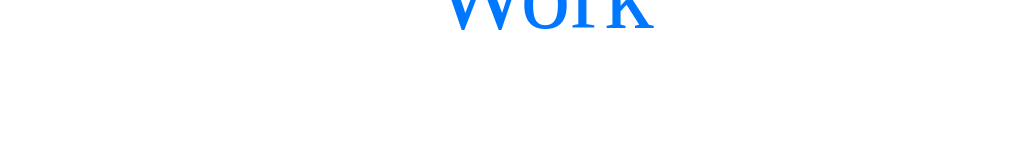
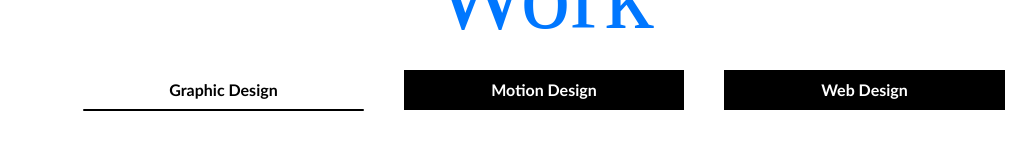
Before and after one commit to Chrisluan/portifolio, a React (Vite) app: page / in a window 1280 px wide. Shown: the part 1718-1868 px from the top of the page, without its empty margins (96-1132 px from the left). Built offline with nearby package versions, Linux system fonts and the light colour scheme.

Commit message:
Fixed logo not appearing on deploy

```diff
--- a/src/components/Header.jsx
+++ b/src/components/Header.jsx
@@ -4,7 +4,7 @@ import {
   Image
 } from "@chakra-ui/react";
 import { Dropdown } from "./Dropdown";
-import logo from "../../public/LOGO.svg";
+import logo from "/LOGO.svg";
 import { useEffect, useState } from "react";
 const Header = () => {
   const [transparency, setTransparency] = useState(1);
--- a/src/sections/Gallery.jsx
+++ b/src/sections/Gallery.jsx
@@ -10,6 +10,7 @@ import {
   Text,
   Image,
   Flex,
+  TabIndicator
 } from "@chakra-ui/react";
 import Section from "../Section";
 
@@ -66,13 +67,27 @@ const Gallery = () => {
         />
       </Flex>
 
-      <Tabs variant="soft-rounded">
-        <TabList justifyContent="center" mb={4}>
-          {Object.keys(categories).map((category, index) => (
-            <Tab key={index}>{category}</Tab>
-          ))}
+      <Tabs variant="unstyled" sx={{
+        width:"90%"
+      }}>
+        <TabList justifyContent="center" gap={10} sx={{
+          "& > *":{
+            width:"100%",
+            backgroundColor:"#000",
+            color:"#FFF",
+            fontWeight:"bold",
+            _selected:{
+              background:"transparent",
+              color:"black",
+            }
+          }
+        }}>
+
+            <Tab>Graphic Design</Tab>
+            <Tab>Motion Design</Tab>
+            <Tab>Web Design</Tab>
         </TabList>
-
+        <TabIndicator mt='-1.5px' height='2px' bg='#000' borderRadius='1px' />
         <TabPanels>
           {Object.keys(categories).map((category, index) => (
             <TabPanel key={index}>
--- a/src/sections/Hello.jsx
+++ b/src/sections/Hello.jsx
@@ -2,7 +2,7 @@ import { Box, Flex, Image, Text } from "@chakra-ui/react";
 import { useMediaQuery } from "@chakra-ui/react";
 import { useState } from "react";
 import Translations from '../components/Translations.jsx'
-import LOGO from "../../public/LOGO.svg";
+import LOGO from "/LOGO.svg";
 import Section from "../Section";
 const Hello = () => {
   const [isMobile] = useMediaQuery("(max-width: 900px)");
```
